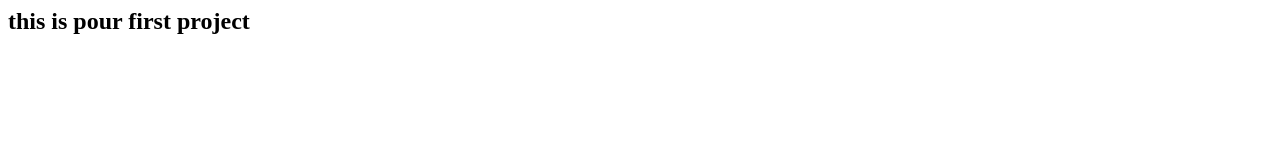
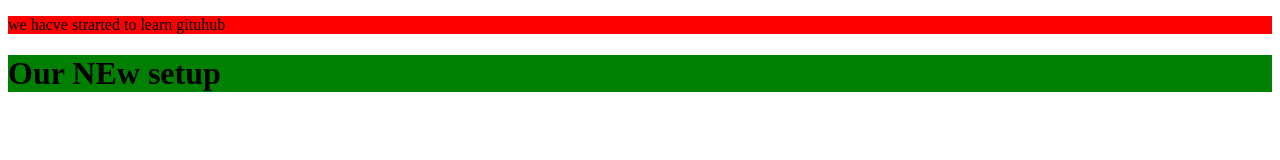
Before and after one commit to AounBoss/myproject, a plain HTML site: page index.html in a window 1280 px wide. Drawn offline with Linux system fonts and the light colour scheme.

Commit message:
style sheet added

```diff
--- a/index.html
+++ b/index.html
@@ -1 +1,13 @@
-<h2>this is pour first project</h2>
+<!DOCTYPE html>
+<html lang="en">
+<head>
+    <meta charset="UTF-8">
+    <meta name="viewport" content="width=device-width, initial-scale=1.0">
+    <title>Document</title>
+    <link rel="stylesheet" href="style.css">
+</head>
+<body>
+    <p>we hacve strarted to learn gituhub</p>
+    <h1>Our NEw setup</h1>
+</body>
+</html>
--- /dev/null
+++ b/style.css
@@ -0,0 +1,7 @@
+p{
+    background-color: red;
+}
+
+h1{
+    background-color: green;
+}
```
Also changed, not shown: 1 other file.
